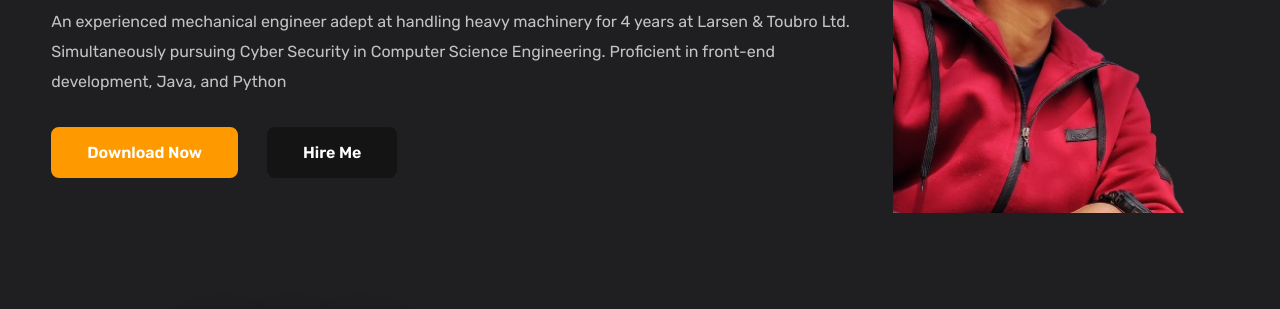
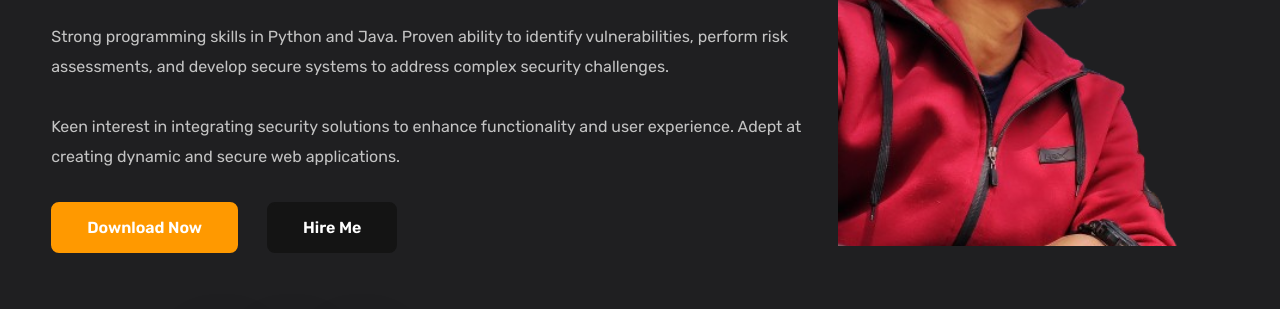
Before and after one commit to RakeshPonnoju0558/My-Portfolio, a plain HTML site: page index.html in a window 1280 px wide. Shown: the part 392-701 px from the top of the page. Drawn offline with nearby package versions, Linux system fonts and the light colour scheme; a script that the page names is missing.

Commit message:
Update index.html

```diff
--- a/index.html
+++ b/index.html
@@ -39,7 +39,13 @@
         <div class="hometext">
             <span>Front-End Developer</span>
             <h1>Rakesh Ponnoju</h1>
-            <p>An experienced mechanical engineer adept at handling heavy machinery for 4 years at Larsen & Toubro Ltd. Simultaneously pursuing Cyber Security in Computer Science Engineering. Proficient in front-end development, Java, and Python</p>
+            <p>Motivated and highly skilled Computer Science and Engineering student specializing in Cyber Security.
+Comprehensive understanding of web development technologies including HTML & CSS</p>
+<p>Strong programming skills in Python and Java. Proven ability to identify vulnerabilities, perform risk
+assessments, and develop secure systems to address complex security challenges.</p>
+<p>Keen interest in integrating security solutions to enhance functionality and user experience. Adept at creating dynamic and
+secure web applications.
+</p>
             <div class="main-button">
                 <a href="#" class="btn">Download Now</a>
                 <a href="#" class="btn two">Hire Me</a
```
